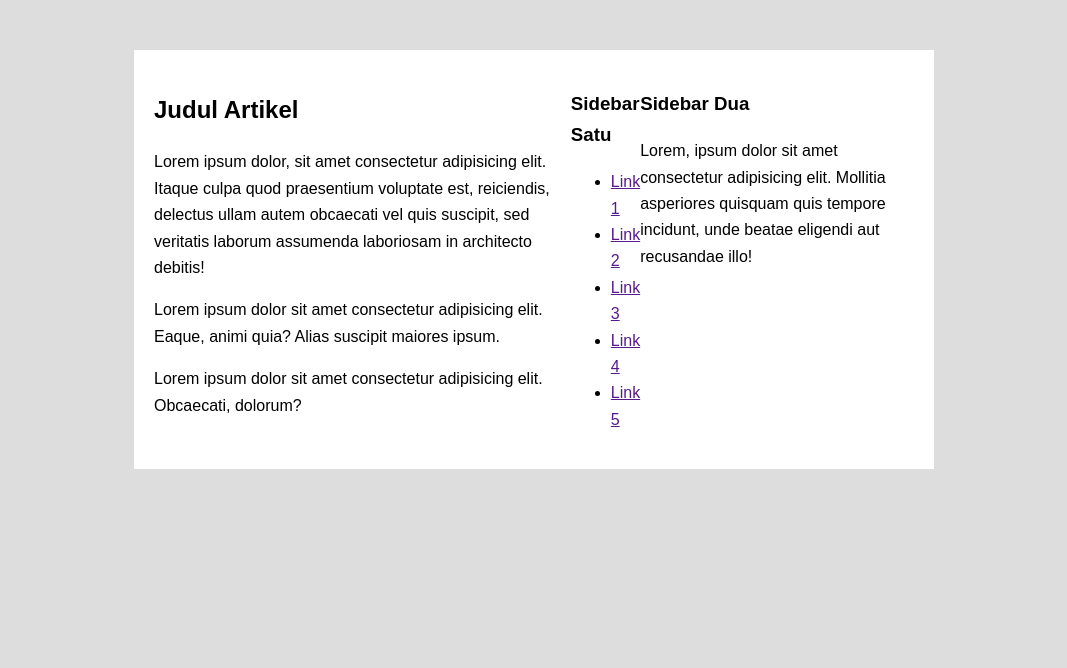
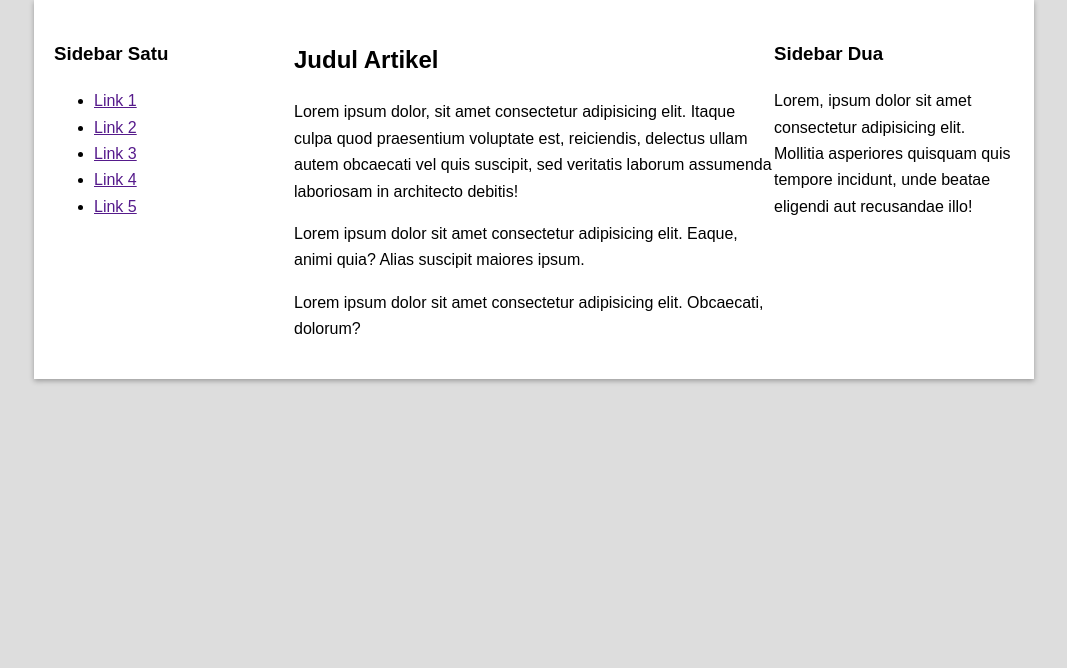
Before and after one commit to adanisalsabila/dasarWeb, a PHP site: page /flexbox.html in a window 1280 px wide. Shown: the top 668 px of the page, without its empty margins (106-1173 px from the left). After the commit the page ends 383 px from the top, so only its background shows below. Run offline with PHP 8.4, Linux system fonts and the light colour scheme.

Commit message:
tugasJobsheet2_soal1_pertemuan2

```diff
--- a/flexbox.html
+++ b/flexbox.html
@@ -3,9 +3,9 @@
     <head>
         <title>Latihan Flexbox</title>
         <link rel="stylesheet" href="style.css">
-        <style></style>
     </head>
     <body>
+        <div class="container">
         <div class="container-satu">
             <div class="kolom-utama">
                 <h2>Judul Artikel</h2>
--- a/style.css
+++ b/style.css
@@ -1,18 +1,38 @@
 html, body {
     margin: 0;
     padding: 0;
-}
-body{
+  }
+  body{
     font-family: Arial, Helvetica, sans-serif;
     background-color: #ddd;
     line-height: 1.65;
     padding-bottom: 1000px;
-}
-.container-satu{
-    width: 800px;
-    margin: 50px auto;
-    background: #fff;
+  }
+  .container-satu {
+    display: flex;
+    flex-wrap: wrap;
+    justify-content: space-between;
+  }
+
+  .kolom-utama {
+    flex: 2;
+    order: 2;
+  }
+
+  .sidebar-satu {
+    flex: 1;
+    order: 1;
+  }
+
+  .sidebar-dua {
+    flex: 1;
+    order: 3;
+  }
+
+  .container {
+    max-width: 960px;
+    margin: 0 auto;
     padding: 20px;
-    box-sizing: border-box;
-    display: flex;
-}
+    background-color: #fff;
+    box-shadow: 0 2px 5px rgba(0, 0, 0, 0.3);
+  }
```
Also changed, not shown: img/background1.jpg (added).
